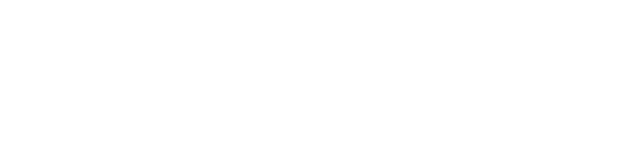
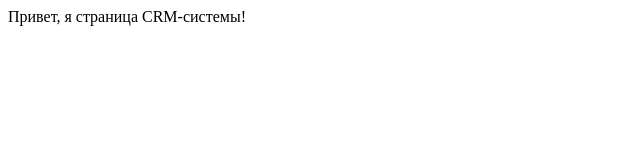
Before and after one commit to Shihad/crm_students, a plain HTML site: page templates/index.html in a window 1280 px wide. Shown: the whole page, without its empty margins (0-640 px from the left). Drawn offline with Linux system fonts and the light colour scheme.

Commit message:
Templates folder

```diff
--- a/index.html
+++ b/templates/index.html
@@ -4,5 +4,8 @@
     <meta content="">
     <style></style>
   </head>
-  <body></body>
+  <body>
+  Привет, я страница CRM-системы!
+
+  </body>
 </html>
```
